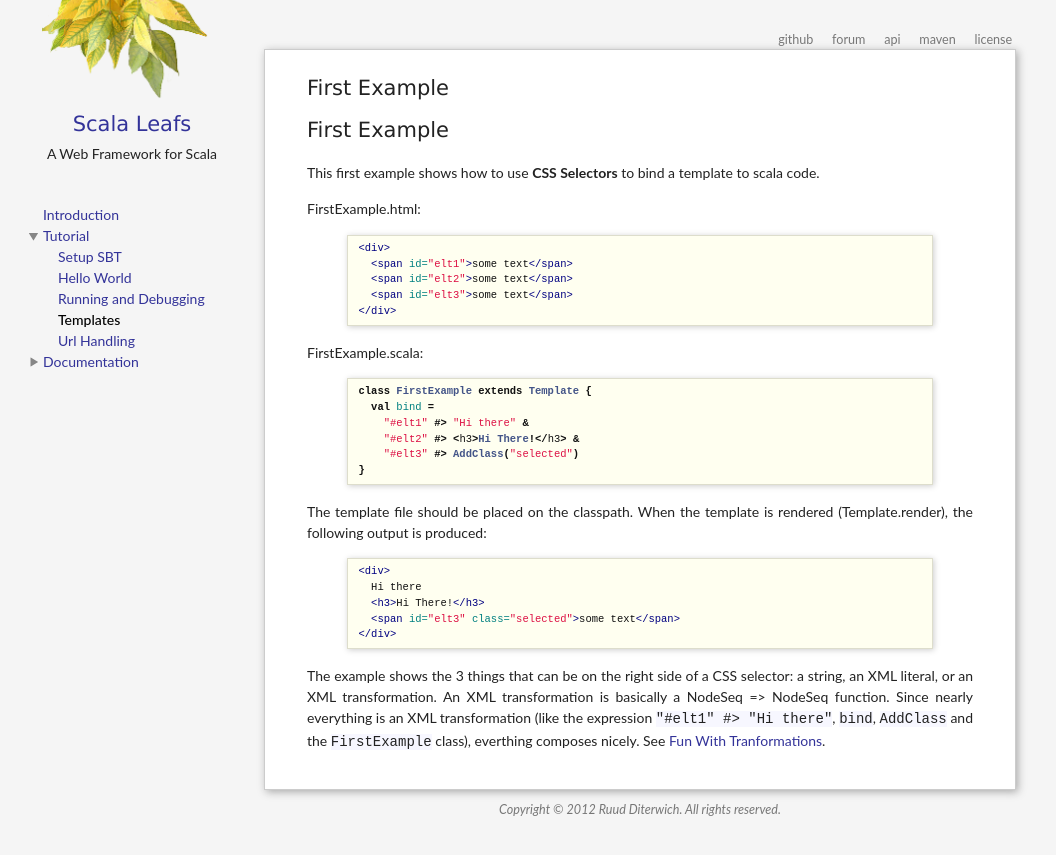
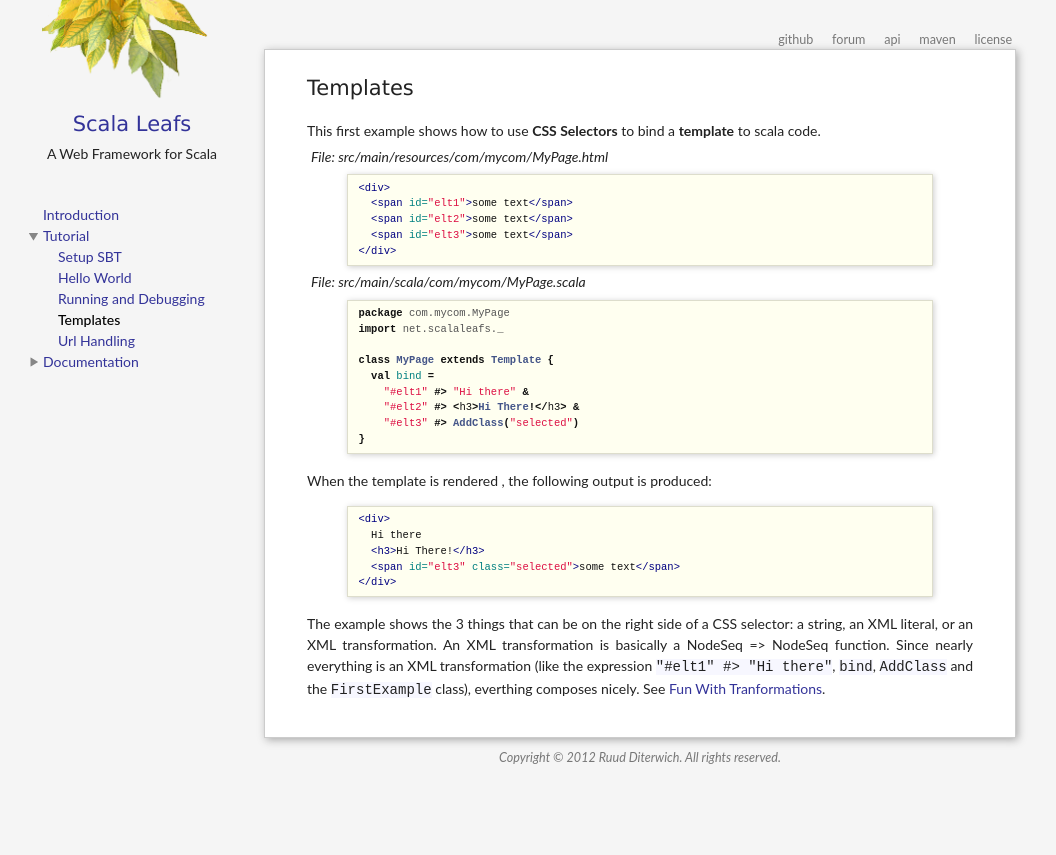
Before and after one commit to scalastuff/scalaleafs, a Jekyll site: the page built from templates.md, in a window 1280 px wide. Shown: the top 855 px of the page, without its empty margins (0-1056 px from the left). Built offline with Jekyll 4.4.1, drawn with Linux system fonts in a browser that asks for light colours.

Commit message:
Updated templates.md

```diff
--- a/templates.md
+++ b/templates.md
@@ -1,16 +1,11 @@
 ---
 layout: default
-title: First Example
-category: Tutorial
-index: 8
+title: Templates
 ---
-# First Example
 
+This first example shows how to use **CSS Selectors** to bind a **template** to scala code.
 
-This first example shows how to use **CSS Selectors** to bind a template to scala code.
-
-FirstExample.html:
-
+<label>File: src/main/resources/com/mycom/MyPage.html</label>
 {% highlight html %}
 <div>
   <span id="elt1">some text</span>
@@ -19,10 +14,12 @@ FirstExample.html:
 </div>
 {% endhighlight %}
 
-FirstExample.scala:
+<label>File: src/main/scala/com/mycom/MyPage.scala</label>
+{% highlight scala %}
+package com.mycom.MyPage
+import net.scalaleafs._
 
-{% highlight scala %}
-class FirstExample extends Template {
+class MyPage extends Template {
   val bind =
     "#elt1" #> "Hi there" &
     "#elt2" #> <h3>Hi There!</h3> &
@@ -30,8 +27,7 @@ class FirstExample extends Template {
 }
 {% endhighlight %}
 
-The template file should be placed on the classpath.
-When the template is rendered (Template.render), the following output is produced:
+When the template is rendered , the following output is produced:
 
 {% highlight html %}
 <div>
```
